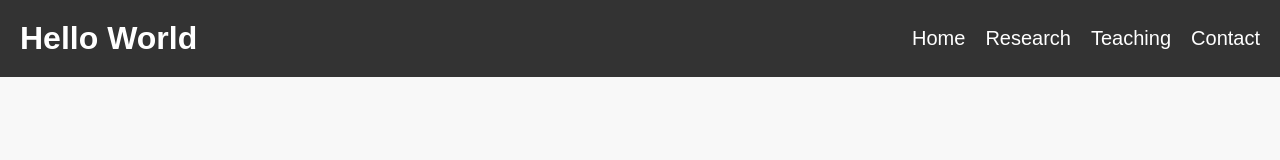
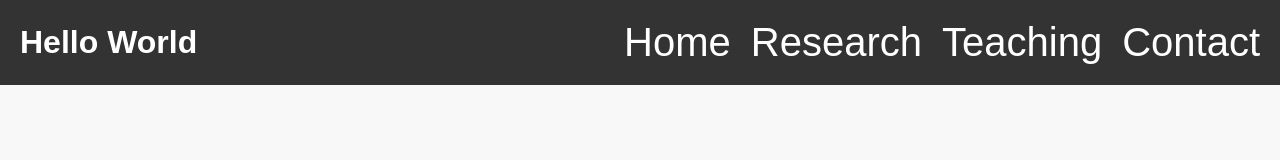
Before and after one commit to nautim/nautim, a plain HTML site: page contact.html in a window 1280 px wide. Drawn offline with Linux system fonts and the light colour scheme.

Commit message:
update_pages

```diff
--- a/contact.html
+++ b/contact.html
@@ -11,7 +11,7 @@
     <h1>Hello World</h1>
     <nav class="menu">
         <ul>
-            <li><a href="#">Home</a></li>
+            <li><a href="index.html">Home</a></li>
             <li><a href="research.html">Research</a></li>
             <li><a href="teaching.html">Teaching</a></li>
             <li><a href="contact.html">Contact</a></li>
--- a/styles.css
+++ b/styles.css
@@ -35,5 +35,5 @@
 .menu ul li a {
     color: #fff;
     text-decoration: none;
-    font-size: 20px;
+    font-size: 40px;
 }
```
Also changed, not shown: research.html (+1 -1 lines), teaching.html (+1 -1 lines).
